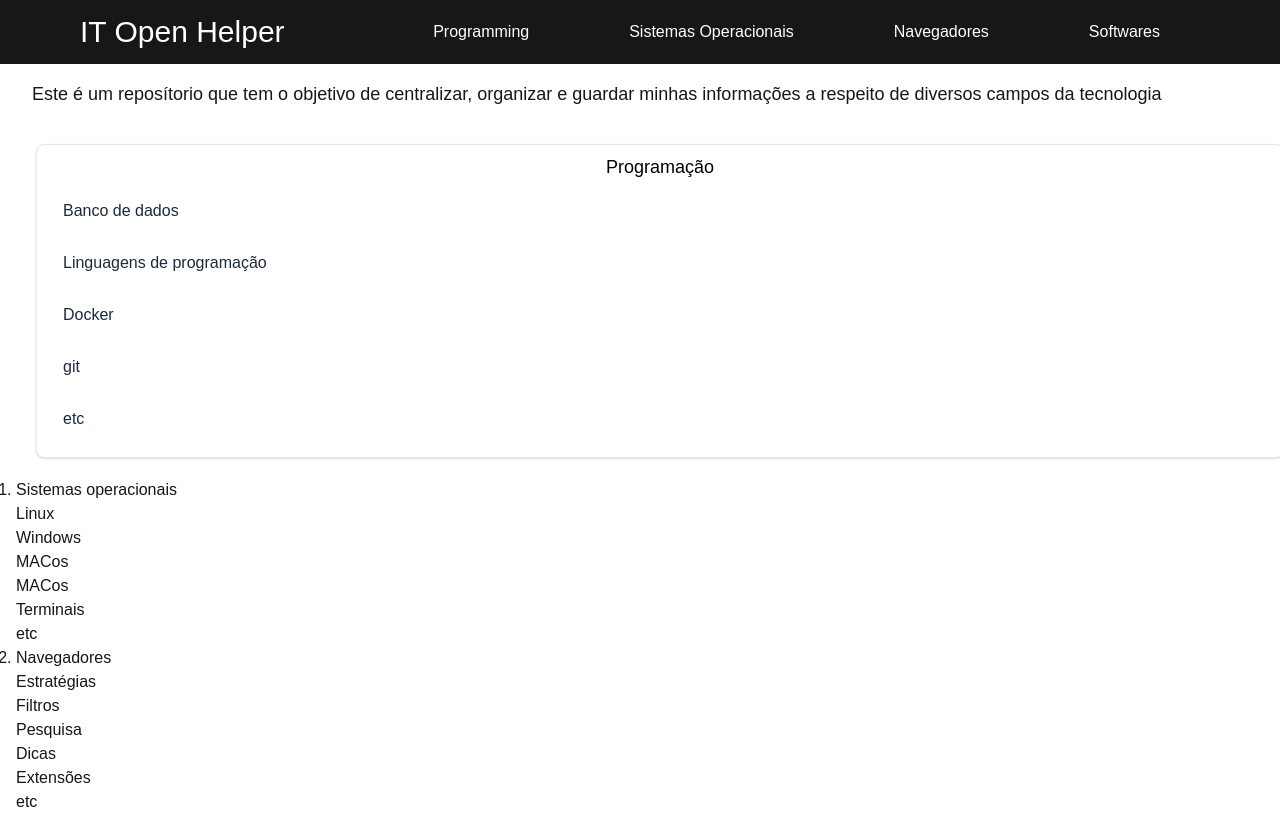
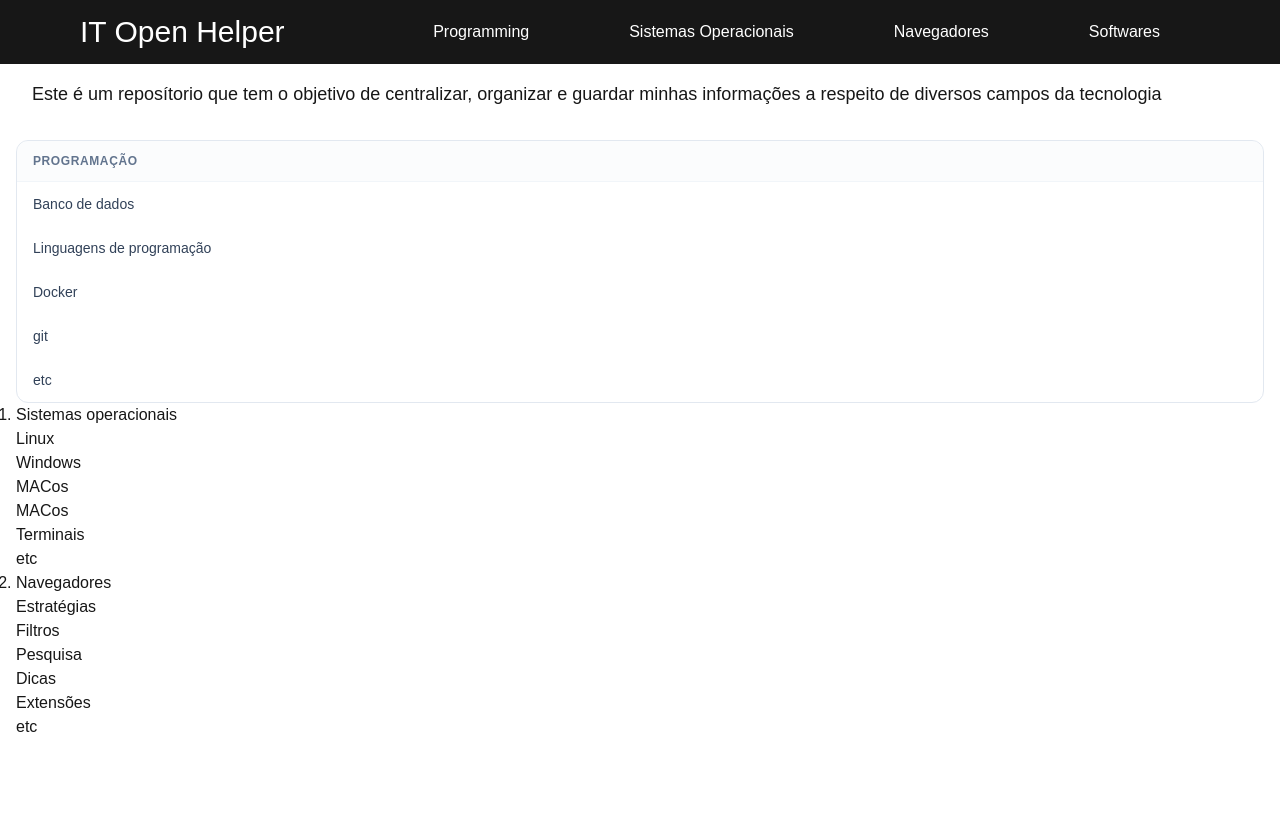
Before and after one commit to jonathaneamorim/web-it-open-helper, a Next.js app: page / in a window 1280 px wide. Built offline with nearby package versions, Linux system fonts and the light colour scheme.

Commit message:
fix: Adjusting item listing component

```diff
--- a/src/components/list/list.primary.tsx
+++ b/src/components/list/list.primary.tsx
@@ -1,28 +1,40 @@
-type listingItems = {
-    name?: string,
-    link?: string
-}
+import Link from "next/link";
+import { ListingItem } from "./list";
 
 type Props = {
-    hasListTitle?: boolean;
   listTitle?: string;
-    items?: listingItems[];
+  items?: ListingItem[];
 };
 
-export default function ListPrimary({ hasListTitle, listTitle, items }: Props) {
+export default function ListPrimary({ listTitle, items = [] }: Props) {
+  if (!items.length) return null;
+
   return (
-        <div className="flex flex-col text-black w-full rounded-lg bg-white shadow-sm border border-slate-200 p-2 m-5">
-            { hasListTitle && <h2 className="font-medium text-lg w-full text-center">{listTitle}</h2> }
-            <ul className="list-circle list-inside flex w-full flex-col gap-1 p-1.5">
-                { items && items.map((item => (
+    <div className="w-full bg-white rounded-xl border border-slate-200 overflow-hidden flex flex-col">
+
+      {listTitle && (
+        <div className="px-4 py-3 border-b border-slate-100 bg-slate-50/50">
+          <h2 className="text-xs font-semibold text-slate-500 uppercase tracking-wider">
+            {listTitle}
+          </h2>
+        </div>
+      )}
+
+      <ul className="flex flex-col">
+        {items.map((item) => (
           <li key={item.name}>
-                        <a className="flex text-slate-800 flex w-full items-center rounded-md p-3 transition-all hover:bg-slate-100 focus:bg-slate-100 active:bg-slate-100 text-base"
-                           href={item.link}>
+            <Link
+              href={item.url}
+              className="group flex items-center justify-between px-4 py-3 text-sm font-medium text-slate-700 hover:text-blue-600 hover:bg-slate-50 transition-colors duration-200 border-b border-slate-50 last:border-0"
+            >
               {item.name}
-                        </a>
-                    </li>)
-                    ))
-                }
+
+              <span className="opacity-0 -translate-x-2 group-hover:translate-x-0 group-hover:opacity-100 transition-all duration-200 text-blue-400">
+                →
+              </span>
+            </Link>
+          </li>
+        ))}
       </ul>
     </div>
   );
--- a/src/components/list/list.secondary.tsx
+++ b/src/components/list/list.secondary.tsx
@@ -1,15 +1,36 @@
+import Link from "next/link";
+import { ListingItem } from "./list";
+
 type Props = {
-    listTitle?: string;
-    items?: string[];
+  listTitle?: string;
+  items?: ListingItem[];
 };
 
-export default function ListSecondary({ listTitle, items }: Props) {
-    return (
-        <div>
-            { listTitle && <h2>{listTitle}</h2>}
-            <ul>
-                {items && items.map((item) => ( <li key={item}>{item}</li> ))}
-            </ul>
-        </div>
-    );
+export default function ListSecondary({ listTitle, items = [] }: Props) {
+  if (!items.length) return null;
+
+  return (
+    <div className="flex flex-col w-full py-2">
+      {listTitle && (
+        <h3 className="px-2 mb-2 text-xs font-bold text-slate-500 uppercase tracking-wider">
+          {listTitle}
+        </h3>
+      )}
+
+      <ul className="space-y-1">
+        {items.map((item) => (
+          <li key={item.name}>
+            <Link
+              href={item.url}
+              className="flex items-center px-2 py-1.5 text-sm text-slate-600 rounded-md hover:bg-slate-100 hover:text-slate-900 transition-colors duration-200"
+            >
+              <span className="w-1.5 h-1.5 rounded-full bg-slate-300 mr-3 group-hover:bg-blue-500 transition-colors" />
+
+              {item.name}
+            </Link>
+          </li>
+        ))}
+      </ul>
+    </div>
+  );
 }
--- a/src/components/list/list.tsx
+++ b/src/components/list/list.tsx
@@ -1,53 +1,56 @@
-import ListPrimary from "./list.primary"
+import ListPrimary from "./list.primary";
 import ListSecondary from "./list.secondary";
-import ListSumary from "./list.sumary";
+import ListSummary from "./list.summary";
 
-type ListingItem = {
-    name?: string,
-    url?: string
+export type ListingItem = {
+    name: string;
+    url: string;
+}
+
+type BaseListProps = {
+    items: ListingItem[];
 }
 
 type ListProps =
-    |   {
-            variant: "primary",
-            hasListTitle?: boolean;
-            listTitle?: string;
-            items?: ListingItem[];
-        }
-    |   {
-            variant: "secondary",
-            hasListTitle?: boolean;
-            listTitle?: string;
-            items?: ListingItem[];
-        }
-    | {
-            variant: "sumary",
-            items: ListingItem[];
-    }
+    | (BaseListProps & {
+        variant: "primary";
+        listTitle?: string;
+      })
+    | (BaseListProps & {
+        variant: "secondary";
+        hasListTitle?: boolean;
+        listTitle?: string;
+      })
+    | (BaseListProps & {
+        variant: "summary";
+      });
 
 export function List(props: ListProps) {
-    switch(props.variant) {
+    const { variant, items } = props;
+
+    switch(variant) {
         case "primary":
+            const primaryProps = props as Extract<ListProps, { variant: "primary" }>;
             return (
                 <ListPrimary
-                    hasListTitle={props.hasListTitle}
-                    listTitle={props.listTitle}
-                    items={props.items}
+                    items={items}
+                    listTitle={primaryProps.listTitle}
                 />
             );
+
         case "secondary":
+            const secondaryProps = props as Extract<ListProps, { variant: "secondary" }>;
             return (
                 <ListSecondary
-                    hasListTitle={props.hasListTitle}
-                    listTitle={props.listTitle}
-                    items={props.items}
+                    items={items}
+                    listTitle={secondaryProps.listTitle}
                 />
             );
-        case "sumary":
-            return (
-                <ListSumary
-                    items={props.items}
-                />
-            );
+
+        case "summary":
+            return <ListSummary items={items} />;
+
+        default:
+            return null;
     }
 }
```
Also changed, not shown: src/components/list/list.summary.tsx (renamed from src/components/list/list.sumary.tsx). Lines whose indentation alone changed are shown as unchanged.
